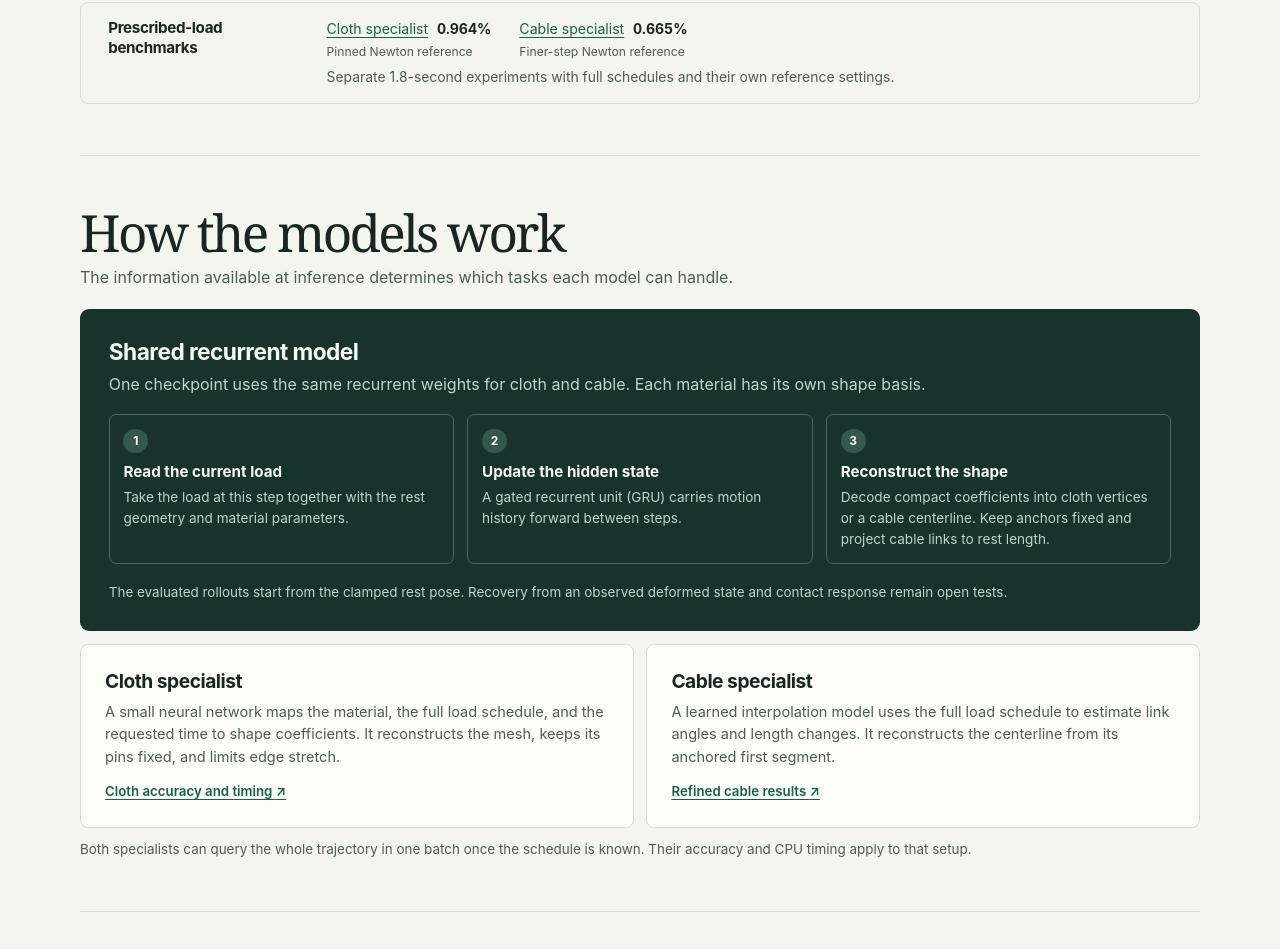
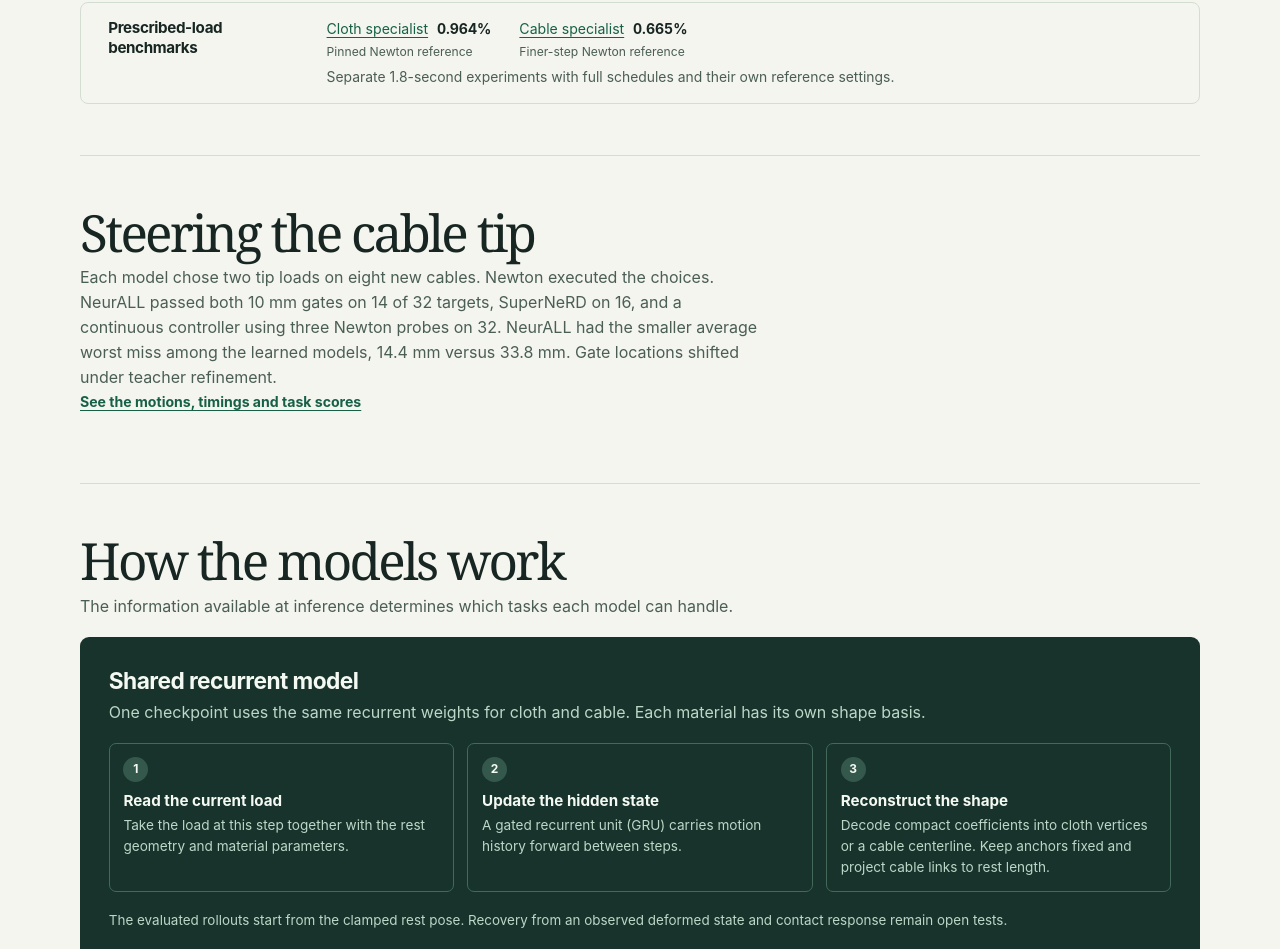
Before and after one commit to maxkra15/neurall, a plain HTML site: page index.html in a window 1280 px wide. Shown: the part 2778-3727 px from the top of the page. Drawn offline with Linux system fonts and the light colour scheme.

Commit message:
Report cable steering task outcomes

```diff
--- a/index.html
+++ b/index.html
@@ -62,6 +62,14 @@
         <p class="empty">Loading benchmark results…</p>
       </div>
       <noscript><p>The full benchmark and video links are available in the <a href="./report.json">report data</a>.</p></noscript>
+    </section>
+
+    <section class="section" id="steering" aria-labelledby="steering-title">
+      <div class="section-heading"><div>
+        <h2 id="steering-title">Steering the cable tip</h2>
+        <p>Each model chose two tip loads on eight new cables. Newton executed the choices. NeurALL passed both 10 mm gates on 14 of 32 targets, SuperNeRD on 16, and a continuous controller using three Newton probes on 32. NeurALL had the smaller average worst miss among the learned models, 14.4 mm versus 33.8 mm. Gate locations shifted under teacher refinement.</p>
+        <a class="plain-link" href="https://maxkra15.github.io/supernerd/#tasks">See the motions, timings and task scores</a>
+      </div></div>
     </section>
 
     <section class="section" id="models" aria-labelledby="models-title">
```
